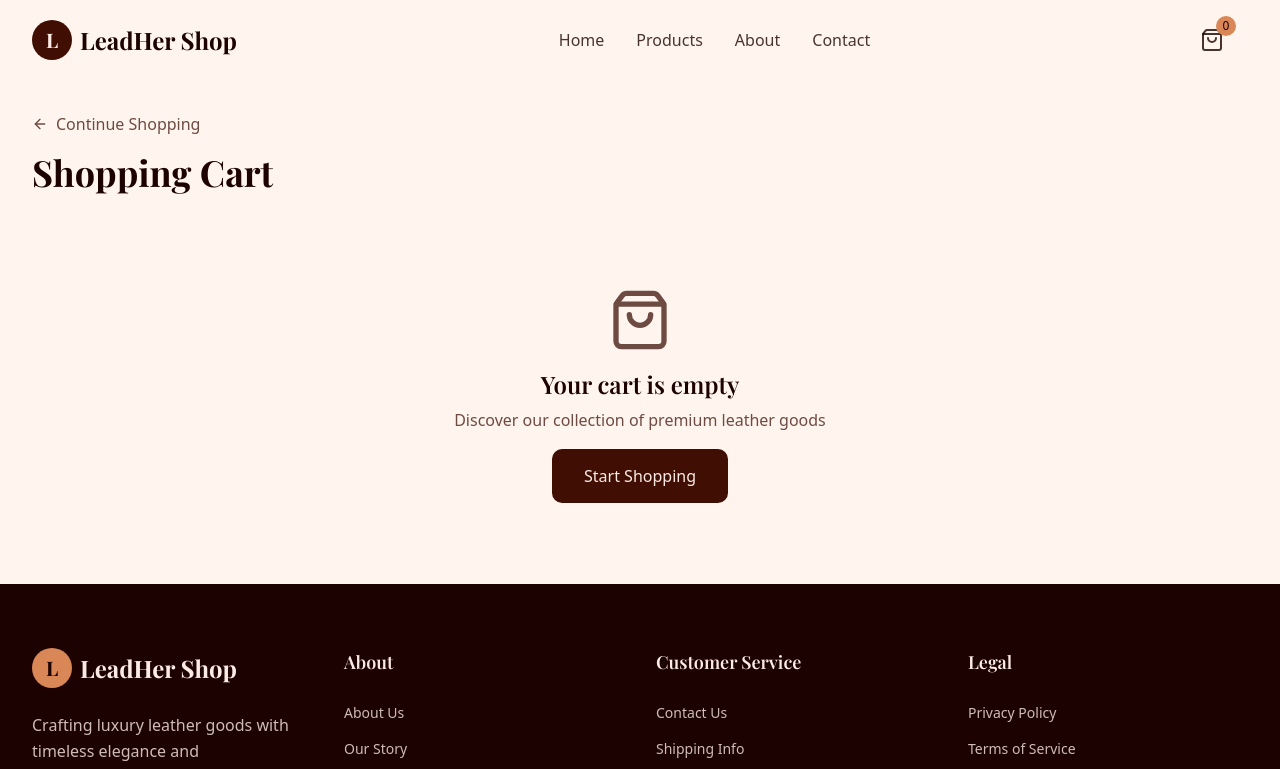
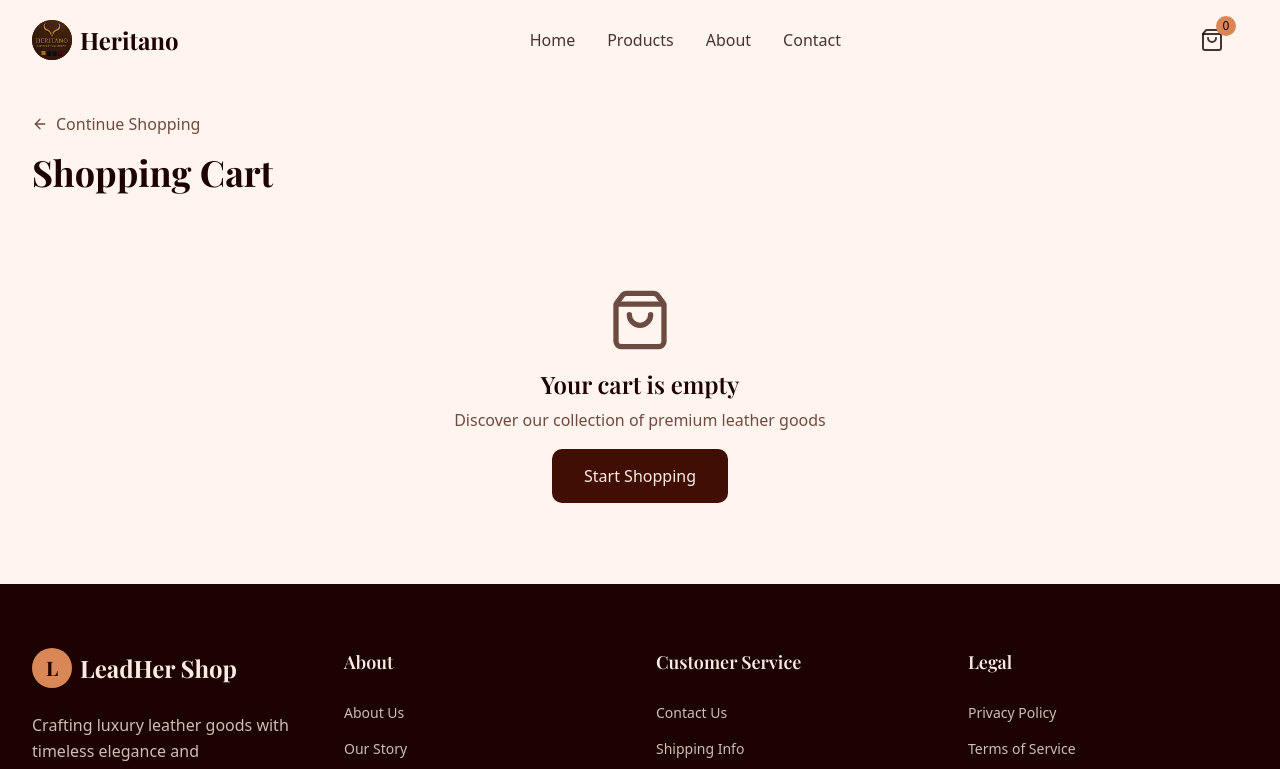
Before and after one commit to mhmd-aashik/ledger-shop, a Next.js app: page /cart in a window 1280 px wide. Shown: the top 769 px of the page. Built offline with nearby package versions, Linux system fonts and the light colour scheme; a web font is replaced by a local one.

Commit message:
add zustand

```diff
--- a/src/app/cart/page.tsx
+++ b/src/app/cart/page.tsx
@@ -82,7 +82,7 @@ export default function Cart() {
                           </p>
                         )}
                         <p className="text-xl font-bold text-foreground">
-                          {item.price} QAR
+                          {item.price} LKR
                         </p>
                       </div>
 
@@ -131,23 +131,23 @@ export default function Cart() {
                   <div className="space-y-4 mb-6">
                     <div className="flex justify-between text-sm">
                       <span className="text-muted-foreground">Subtotal</span>
-                      <span className="font-medium">{subtotal} QAR</span>
+                      <span className="font-medium">{subtotal} LKR</span>
                     </div>
                     <div className="flex justify-between text-sm">
                       <span className="text-muted-foreground">Shipping</span>
                       <span className="font-medium">
-                        {shipping === 0 ? "Free" : `${shipping} QAR`}
+                        {shipping === 0 ? "Free" : `${shipping} LKR`}
                       </span>
                     </div>
                     {shipping > 0 && (
                       <p className="text-xs text-muted-foreground">
-                        Free shipping on orders over 500 QAR
+                        Free shipping on orders over 500 LKR
                       </p>
                     )}
                     <div className="border-t border-border pt-4">
                       <div className="flex justify-between text-lg font-semibold">
                         <span>Total</span>
-                        <span>{total} QAR</span>
+                        <span>{total} LKR</span>
                       </div>
                     </div>
                   </div>
--- a/src/app/products/[id]/page.tsx
+++ b/src/app/products/[id]/page.tsx
@@ -176,7 +176,7 @@ export default function ProductDetail() {
                 </div>
 
                 <div className="text-3xl font-bold text-foreground mb-6">
-                  {product.price} QAR
+                  {product.price} LKR
                 </div>
               </div>
 
@@ -233,12 +233,15 @@ export default function ProductDetail() {
                 <div className="flex space-x-4">
                   <button
                     onClick={() => {
-                      addToCartWithQuantity({
-                        id: product.id,
-                        name: product.name,
-                        price: product.price,
-                        image: product.images[0],
-                      }, quantity);
+                      addToCartWithQuantity(
+                        {
+                          id: product.id,
+                          name: product.name,
+                          price: product.price,
+                          image: product.images[0],
+                        },
+                        quantity
+                      );
                       toast.success(
                         `${quantity} x ${product.name} added to cart!`
                       );
--- a/src/components/Header.tsx
+++ b/src/components/Header.tsx
@@ -4,6 +4,8 @@ import { useState, useEffect } from "react";
 import Link from "next/link";
 import { ShoppingBag, Menu, X } from "lucide-react";
 import { useCartStore } from "@/store/cartStore";
+import Image from "next/image";
+import logo from "../../public/assets/logos/logo.png";
 
 export default function Header() {
   const [isScrolled, setIsScrolled] = useState(false);
@@ -39,12 +41,10 @@ export default function Header() {
           {/* Logo */}
           <Link href="/" className="flex items-center space-x-2 group">
             <div className="w-10 h-10 bg-primary rounded-full flex items-center justify-center group-hover:scale-105 transition-transform duration-300">
-              <span className="text-primary-foreground font-serif text-xl font-bold">
-                L
-              </span>
+              <Image src={logo || ""} alt="Logo" width={40} height={40} />
             </div>
             <span className="font-serif text-xl lg:text-2xl font-bold text-foreground">
-              LeadHer Shop
+              Heritano
             </span>
           </Link>
 
--- a/src/components/ProductGrid.tsx
+++ b/src/components/ProductGrid.tsx
@@ -131,7 +131,7 @@ export default function ProductGrid() {
                         id: product.id,
                         name: product.name,
                         price: product.price,
-                        image: product.image
+                        image: product.image,
                       });
                       if (added) {
                         toast.success(`${product.name} added to cart!`);
@@ -164,7 +164,7 @@ export default function ProductGrid() {
                 </p>
                 <div className="flex items-center justify-between">
                   <span className="text-2xl font-bold text-foreground">
-                    {product.price} QAR
+                    {product.price} LKR
                   </span>
                   <Link
                     href={`/products/${product.id}`}
--- a/src/store/cartStore.ts
+++ b/src/store/cartStore.ts
@@ -14,7 +14,10 @@ export interface CartItem {
 interface CartStore {
   items: CartItem[];
   addToCart: (item: Omit<CartItem, "quantity">) => boolean;
-  addToCartWithQuantity: (item: Omit<CartItem, "quantity">, quantity: number) => void;
+  addToCartWithQuantity: (
+    item: Omit<CartItem, "quantity">,
+    quantity: number
+  ) => void;
   removeFromCart: (id: string) => void;
   updateQuantity: (id: string, quantity: number) => void;
   clearCart: () => void;
```
